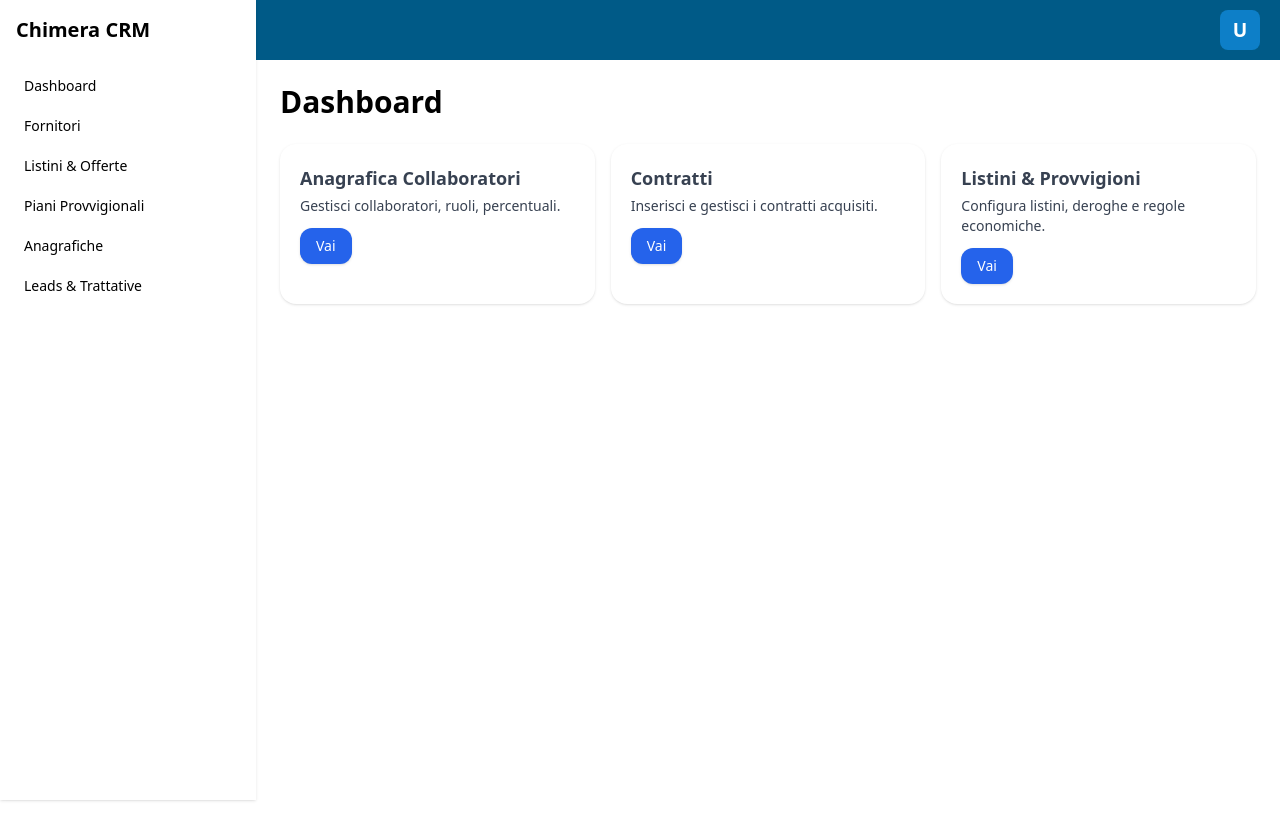
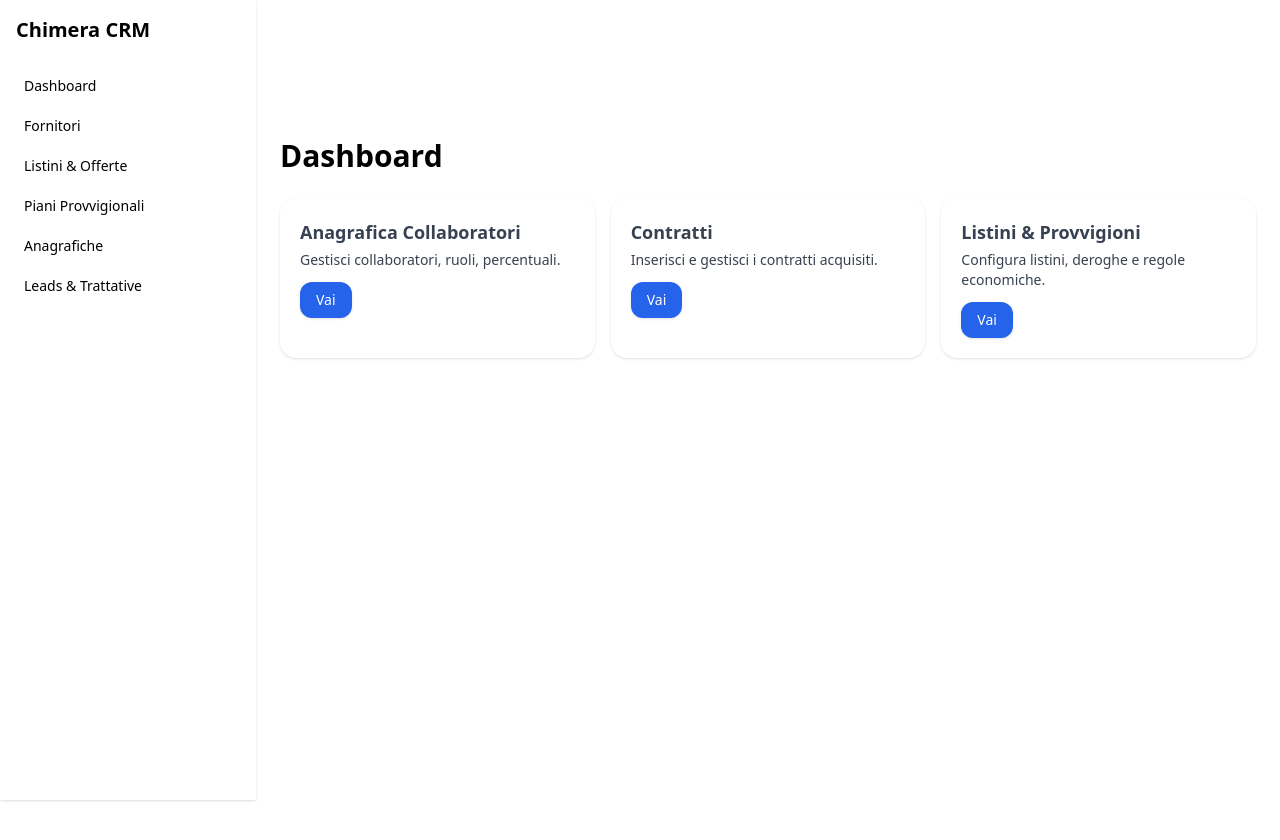
Before and after one commit to brokervincente/ChimeraCRM, a React (Vite) app: page / in a window 1280 px wide. Shown: the top 840 px of the page. Built offline with nearby package versions, Linux system fonts and the light colour scheme.

Commit message:
Update Header.tsx

```diff
--- a/src/components/ui/Header.tsx
+++ b/src/components/ui/Header.tsx
@@ -14,17 +14,24 @@ const Header: React.FC<HeaderProps> = ({ agency }) => {
   };
 
   return (
-    <header className="header">
+    <header style={{ backgroundColor: 'white', color: 'black', padding: 16, fontSize: 20 }}>
       <h1>Gestionale Energia e Gas</h1>
-      <div className="user-icon" onClick={handleProfileClick} title="Profilo utente">
+      <div className="user-icon" onClick={handleProfileClick} title="Profilo utente" style={{ cursor: 'pointer', marginTop: 12 }}>
         {agency.logoUrl ? (
           <img
             src={agency.logoUrl}
             alt="Logo Agenzia"
-            className={agency.logoCircular ? 'logo circular' : 'logo square'}
+            style={{
+              width: 50,
+              height: 50,
+              borderRadius: agency.logoCircular ? '50%' : '8px',
+              objectFit: 'cover',
+            }}
           />
         ) : (
-          <div className="default-icon">U</div>
+          <div style={{ width: 50, height: 50, backgroundColor: '#ccc', borderRadius: '50%', textAlign: 'center', lineHeight: '50px', fontWeight: 'bold' }}>
+            U
+          </div>
         )}
       </div>
     </header>
```
